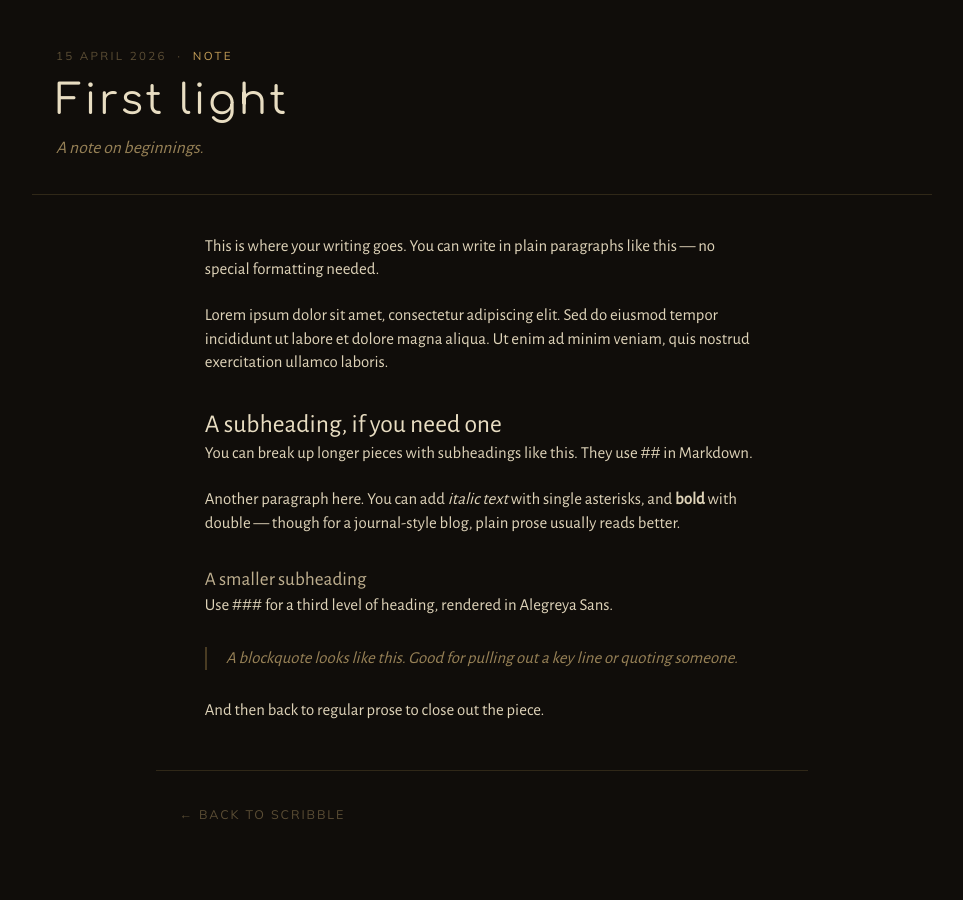
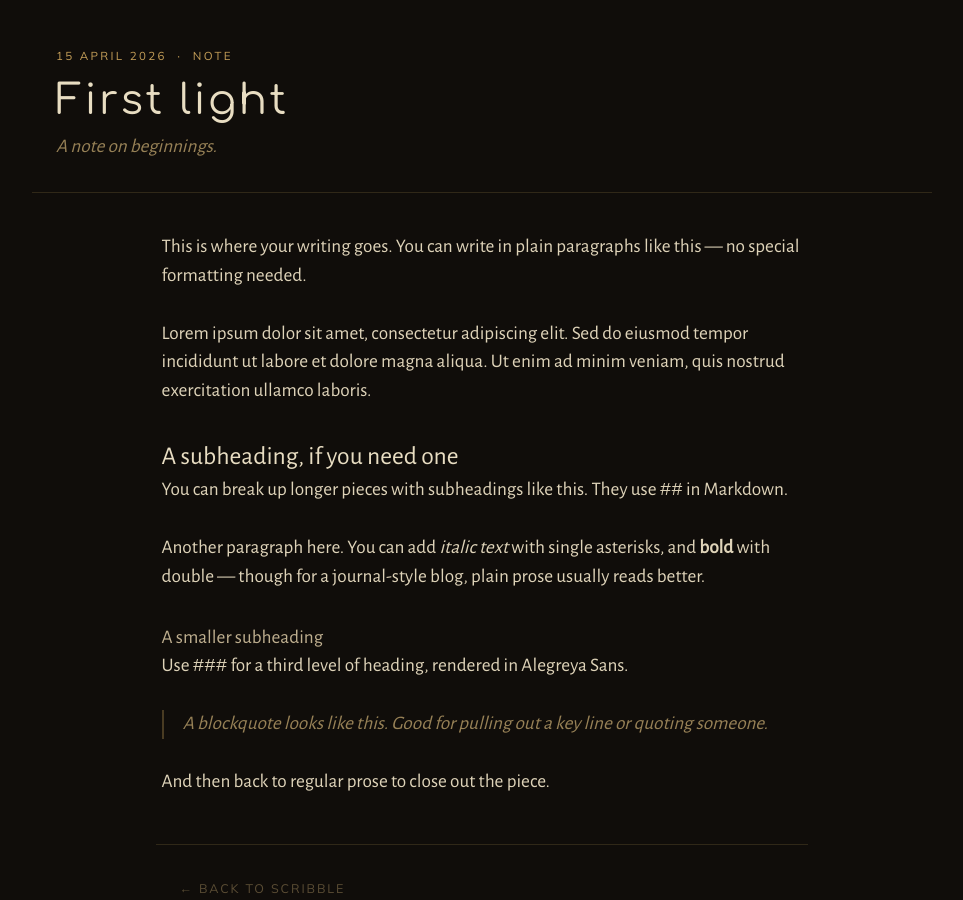
Before and after one commit to yhlreporter/site, a Jekyll site: the page built from _posts/2026-04-15-first-light.md, in a window 1280 px wide. Shown: the whole page, without its empty margins (158-1121 px from the left). Built offline with Jekyll 4.4.1, drawn with Linux system fonts in a browser that asks for light colours; comment, search, counter and statistics services are not loaded.

Commit message:
Update main.css

```diff
--- a/assets/css/main.css
+++ b/assets/css/main.css
@@ -221,7 +221,7 @@
   font-size: 0.72rem;
   letter-spacing: 0.2em;
   text-transform: uppercase;
-  color: var(--ink-faint);
+  color: var(--gold);
   margin-bottom: 0.8rem;
 }
 
@@ -242,10 +242,10 @@
 .post__subtitle {
   font-family: var(--font-serif);
   font-style: italic;
-  font-weight: 400;
-  font-size: 1.1rem;
+  font-weight: 300;
+  font-size: 1.2rem;
   color: var(--ink-muted);
-  line-height: 1.5;
+  line-height: 1.3;
 }
 
 .post__body {
@@ -253,14 +253,14 @@
   margin: 0 auto;
   padding: 0 1.5rem;
   font-family: var(--font-serif);
-  font-weight: 400;
-  font-size: 1.05rem;
-  line-height: 1.4;
+  font-weight: 300;
+  font-size: 1.2rem;
+  line-height: 1.5;
   color: var(--ink);
 }
 
 .post__body p {
-  margin-bottom: 1.4rem;
+  margin-bottom: 1.8rem;
 }
 
 .post__body h2 {
```
